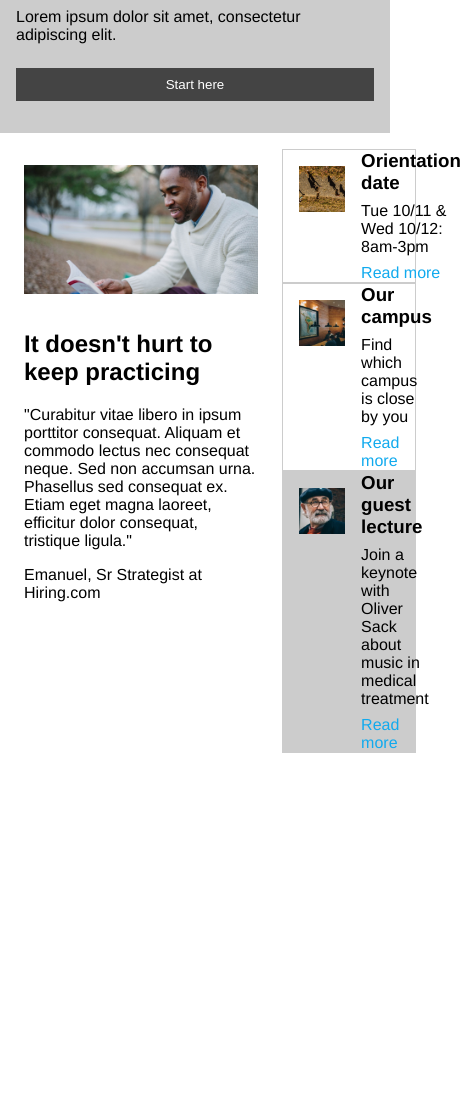
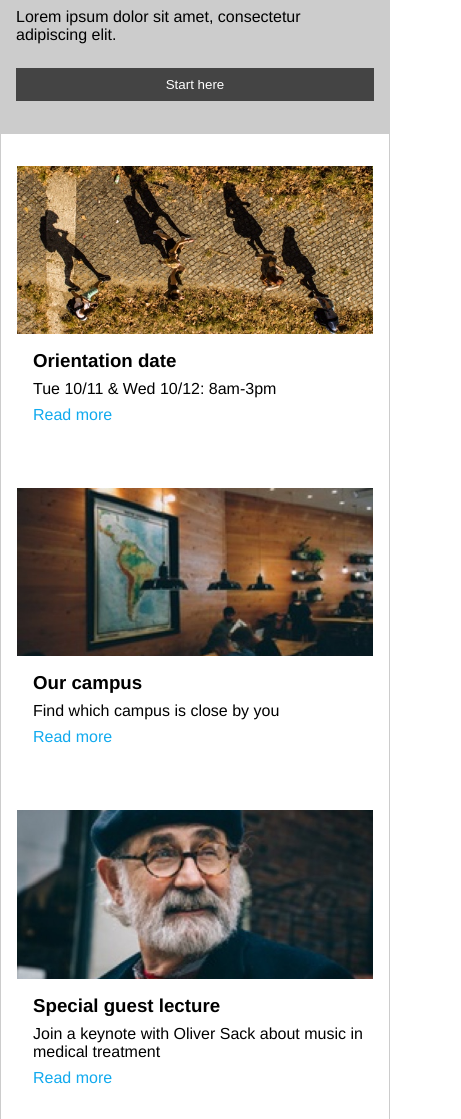
Before and after one commit to nicolas-trujillo/Colmar-Academy, a plain HTML site: page index.html in a window 390 px wide. Shown: the part 440-1559 px from the top of the page, 461 px wide, since content can reach past the window. Before the commit the page ends 1201 px from the top, so only its background shows below. Drawn offline with Linux system fonts and the light colour scheme.

Commit message:
Style features for mobile

```diff
--- a/resources/css/style.css
+++ b/resources/css/style.css
@@ -158,6 +158,7 @@ header .desktop p {
 #featured .small-containers {
     max-width: 40%;
     padding-top: 16px;
+    border: 1px solid #CCC;
 }
 
 #featured .small-container {
@@ -180,6 +181,16 @@ header .desktop p {
     max-width: 100%;
 }
 
+#featured .large-container h2 {
+    margin-top: 0;
+    margin-bottom: 24px;
+}
+
+#featured .large-container p {
+    margin-top: 0;
+    margin-bottom: 6%;
+}
+
 #featured .small-container .text-container {
     display: inline-flex;
     flex-direction: column;
@@ -200,3 +211,38 @@ header .desktop p {
 #featured .small-container .text-container a {
     color: #1AE
 }
+
+@media only screen and (max-width: 600px) {
+    #featured .desktop {
+        display: none;
+    }
+
+    #featured .mobile {
+        display: inherit;
+    }
+
+    #featured .small-containers {
+        max-width: 100%;
+        width: 100%;
+    }
+
+    #featured .small-container {
+        flex-wrap: wrap;
+        border-width: 0;
+        margin-bottom: 48px;
+    }
+
+    #featured .small-container.shaded {
+        margin-bottom: 32px;
+        background-color: #FFF;
+    }
+
+    #featured .small-container .image-container {
+        flex-basis: auto;
+        max-width: fit-content;
+    }
+
+    #featured .small-container .text-container {
+        margin-left: 32px;
+    }
+}
```
